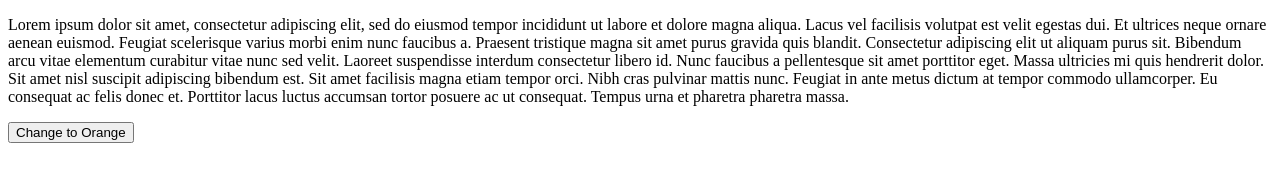
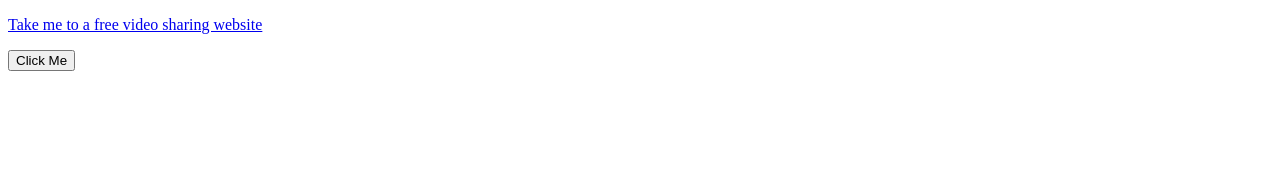
Before and after one commit to MartinR2345/dom-problems, a plain HTML site: page index.html in a window 1280 px wide. Drawn offline with Linux system fonts and the light colour scheme.

Commit message:
I made some changes to my HTML file and Javascript file.  I wrote out the steps to the solution of dom-problem 2

```diff
--- /dev/null
+++ b/dom-problem2.js
@@ -0,0 +1,9 @@
+//Step 1: Create a paragraph <p> tag and <button> tag and link tag in HTML file
+//Step 2: Give the link tag an id name, called targetLink and I added youtube's website to href
+//Step 3: Give <button> tag an onclick event and an id name, called goToLink()
+//Step 4: In my Javascript file, write a function name goToLink() and inside that block of code or curly braces, I'm going to use the the getElementByID to target my "targetLink" as well as get the attribute and I save it to a variable name "myLink".  I made sure to target my p1 innerHTML which will be connected to my save variable "myLink"
+
+function goToLink() {
+    const link = document.getElementById('targetLink').getAttribute('href');
+    document.getElementById('p1').innerHTML = link;
+}
--- a/index.html
+++ b/index.html
@@ -7,11 +7,19 @@
     <title>Document</title>
 </head>
 <body>
+<!-- This is to dom-problem 1 -->
+    <!-- <p id="p1">Lorem ipsum dolor sit amet, consectetur adipiscing elit, sed do eiusmod tempor incididunt ut labore et dolore magna aliqua. Lacus vel facilisis volutpat est velit egestas dui. Et ultrices neque ornare aenean euismod. Feugiat scelerisque varius morbi enim nunc faucibus a. Praesent tristique magna sit amet purus gravida quis blandit. Consectetur adipiscing elit ut aliquam purus sit. Bibendum arcu vitae elementum curabitur vitae nunc sed velit. Laoreet suspendisse interdum consectetur libero id. Nunc faucibus a pellentesque sit amet porttitor eget. Massa ultricies mi quis hendrerit dolor. Sit amet nisl suscipit adipiscing bibendum est. Sit amet facilisis magna etiam tempor orci. Nibh cras pulvinar mattis nunc. Feugiat in ante metus dictum at tempor commodo ullamcorper. Eu consequat ac felis donec et. Porttitor lacus luctus accumsan tortor posuere ac ut consequat. Tempus urna et pharetra pharetra massa.</p>
 
-    <p id="p1">Lorem ipsum dolor sit amet, consectetur adipiscing elit, sed do eiusmod tempor incididunt ut labore et dolore magna aliqua. Lacus vel facilisis volutpat est velit egestas dui. Et ultrices neque ornare aenean euismod. Feugiat scelerisque varius morbi enim nunc faucibus a. Praesent tristique magna sit amet purus gravida quis blandit. Consectetur adipiscing elit ut aliquam purus sit. Bibendum arcu vitae elementum curabitur vitae nunc sed velit. Laoreet suspendisse interdum consectetur libero id. Nunc faucibus a pellentesque sit amet porttitor eget. Massa ultricies mi quis hendrerit dolor. Sit amet nisl suscipit adipiscing bibendum est. Sit amet facilisis magna etiam tempor orci. Nibh cras pulvinar mattis nunc. Feugiat in ante metus dictum at tempor commodo ullamcorper. Eu consequat ac felis donec et. Porttitor lacus luctus accumsan tortor posuere ac ut consequat. Tempus urna et pharetra pharetra massa.</p>
+    <button onclick="changeColor()">Change to Orange</button> -->
 
-    <button onclick="changeColor()">Change to Orange</button>
+<!-- This is to dom-problem 2 -->
 
-    <script src="dom-problem1.js"></script>
+    <p id="p1">
+        <a id="targetLink" href="https://www.youtube.com/">Take me to a free video sharing website</a>
+    </p>
+    <button onclick="goToLink()">Click Me</button>
+
+
+    <script src="dom-problem2.js"></script>
 </body>
 </html>
```
